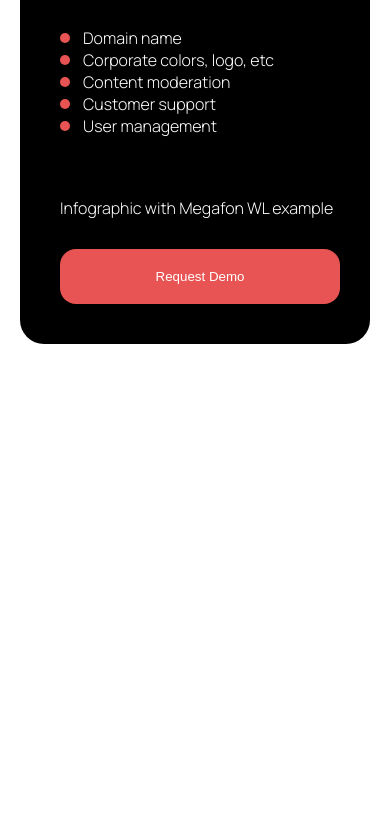
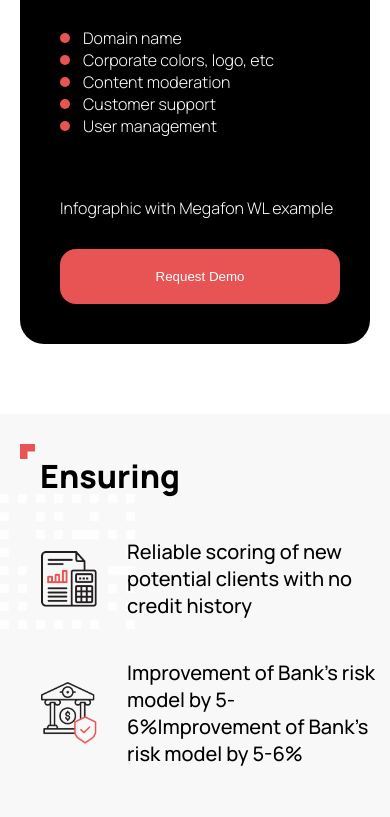
Before and after one commit to Hov26/intent, a website: page app/product-credibility.html in a window 390 px wide. Shown: the part 1980-2797 px from the top of the page. Before the commit the page ends 2394 px from the top, so only its background shows below. Drawn offline with Linux system fonts and the light colour scheme.

Commit message:
Add a section ensuring in product-credibility page

```diff
--- a/app/product-credibility.html
+++ b/app/product-credibility.html
@@ -101,6 +101,30 @@
           </div>
         </div>
       </section>
+      <section class="ensuring bg-gray400">
+        <div class="container">
+          <img class="bg-img" src="images/ensurance-fill.png" alt="Ensurans beckground image">
+          <h3 class="title fz50 fw800 red-15">Ensuring</h3>
+          <div class="items-wrapper d-flex">
+            <div class="item d-flex ai-c">
+              <div class="figure-wrapper">
+                <figure class="figure">
+                  <img class="img-cover"  src="images/insurance.png" alt="Insurance icon">
+                </figure>
+              </div>
+              <p class="paragraph fz24 fw500">Reliable scoring of  new potential clients with no credit history</p>
+            </div>
+            <div class="item d-flex ai-c">
+              <div class="figure-wrapper">
+                <figure class="figure">
+                  <img class="img-cover"  src="images/deposit.png" alt="Deposit icon">
+                </figure>
+              </div>
+              <p class="paragraph fz24 fw500">Improvement of Bank’s risk model by 5-6%Improvement of Bank’s risk model by 5-6%</p>
+            </div>
+          </div>
+        </div>
+      </section>
     </main>
 
     <script src="js/jquery.min.js"></script>
--- a/app/sass/product-credibility.sass
+++ b/app/sass/product-credibility.sass
@@ -109,6 +109,32 @@
             width: 100%
             padding: 20px 40px
 
+    .ensuring
+        padding: 80px 0 165px 0
+        .container
+            max-width: 1480px
+            position: relative
+        .bg-img
+            position: absolute
+            right: 140px
+            top: -80px
+            max-width: 290px
+            object-fit: cover
+        .title
+            margin-bottom: 130px
+        .items-wrapper
+            gap: 235px
+        .item
+            gap: 50px
+            width: 100%
+            max-width: 535px
+        .figure-wrapper
+            width: 100%
+            max-width: 125px
+        .figure
+            position: relative
+            padding-top: 100%
+
 
 
 @media only screen and (max-width: 1440px)
@@ -144,6 +170,12 @@
                 align-items: center
             .content
                 padding: 0 0 0 130px
+
+        .ensuring
+            .container
+                max-width: 1180px
+            .items-wrapper
+                gap: 70px
 
 @media only screen and (max-width: 1280px)
     .product-credibility-page
@@ -236,6 +268,23 @@
             .list
                 color: $white
 
+        .ensuring
+            padding: 40px 0 50px 0
+            .bg-img
+                max-width: 135px
+                top: 40px
+                left: 0
+            .title
+                margin-left: 20px
+                margin-bottom: 40px
+            .items-wrapper
+                flex-direction: column
+                gap: 40px
+            .item
+                gap: 20px
+                z-index: 1
+                margin-left: 10px
+
 @media only screen and (max-width: 768px)
     .product-credibility-page
         .hero
@@ -263,3 +312,11 @@
                 font-size: 16px
             .list
                 font-size: 16px
+
+        .ensuring
+            .title
+                font-size: 32px
+            .paragraph
+                font-size: 20px
+            .figure-wrapper
+                max-width: 77px
```
Also changed, not shown: app/css/app.min.css, app/images/deposit.png (added), app/images/insurance.png (added).
